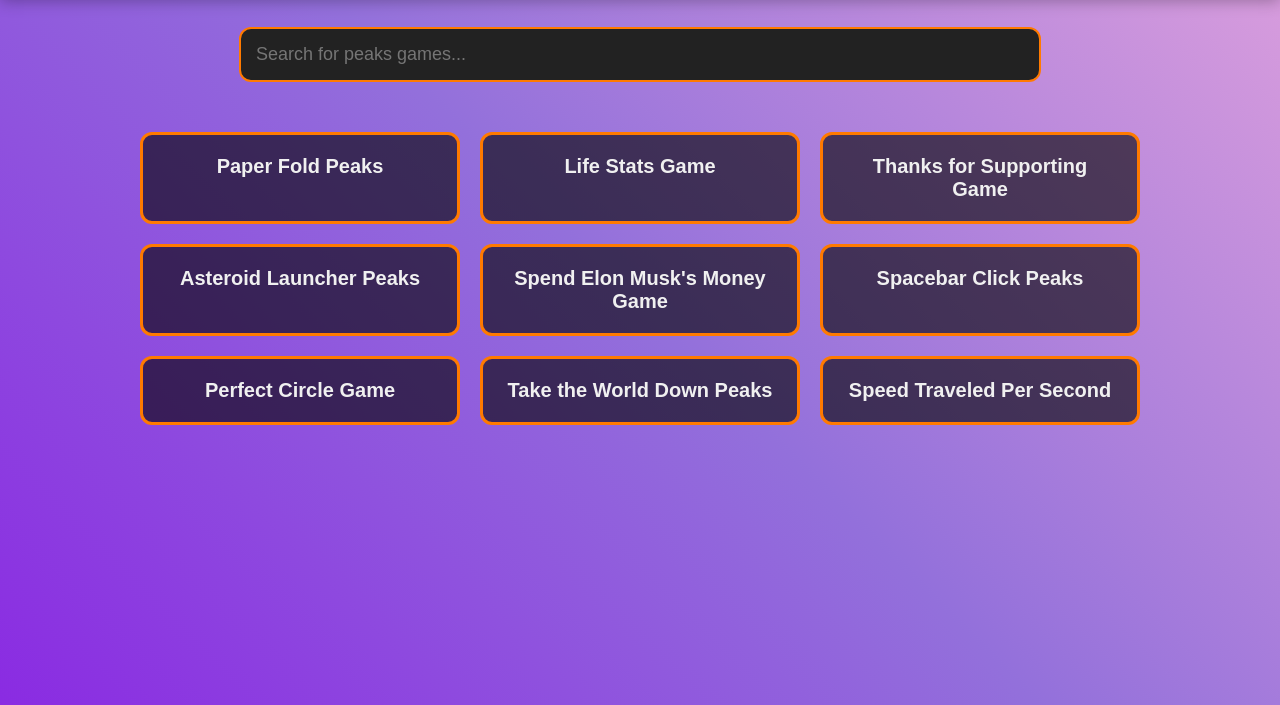
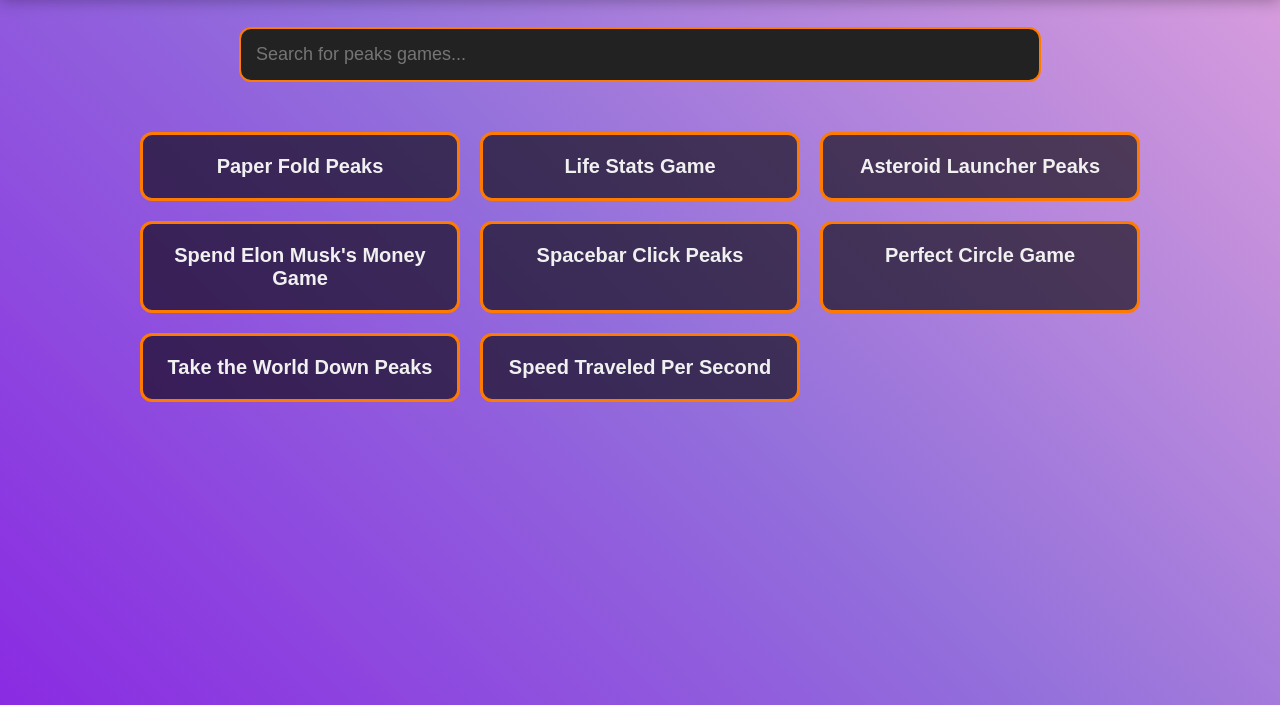
Before and after one commit to Viraaj141413/mainpage, a plain HTML site: page Index.html in a window 1280 px wide. Shown: the part 95-800 px from the top of the page. Drawn offline with Linux system fonts and the light colour scheme.

Commit message:
Update Index.html

```diff
--- a/Index.html
+++ b/Index.html
@@ -138,7 +138,6 @@
     <div class="game-container" id="gameContainer">
         <div class="game" onclick="openGame('https://paperfoldpeaks.netlify.app/')">Paper Fold Peaks</div>
         <div class="game" onclick="openGame('https://lifestats.netlify.app/')">Life Stats Game</div>
-        <div class="game" onclick="openGame('https://thanksforsupporting.netlify.app/')">Thanks for Supporting Game</div>
         <div class="game" onclick="openGame('https://asteroidlauncherpeaks.netlify.app/')">Asteroid Launcher Peaks</div>
         <div class="game" onclick="openGame('https://spendelonmusksmoney.netlify.app/')">Spend Elon Musk's Money Game</div>
         <div class="game" onclick="openGame('https://spacebarclickpeaks.netlify.app/')">Spacebar Click Peaks</div>
```
